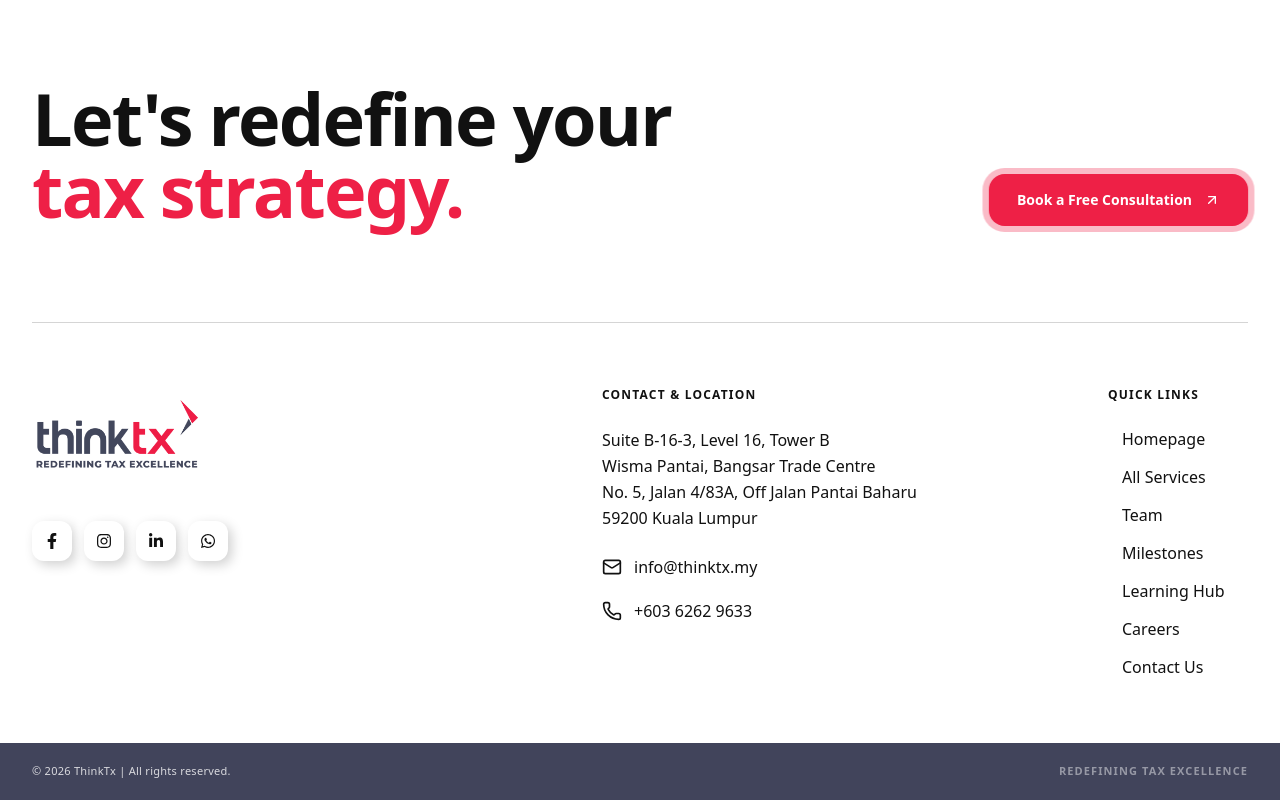
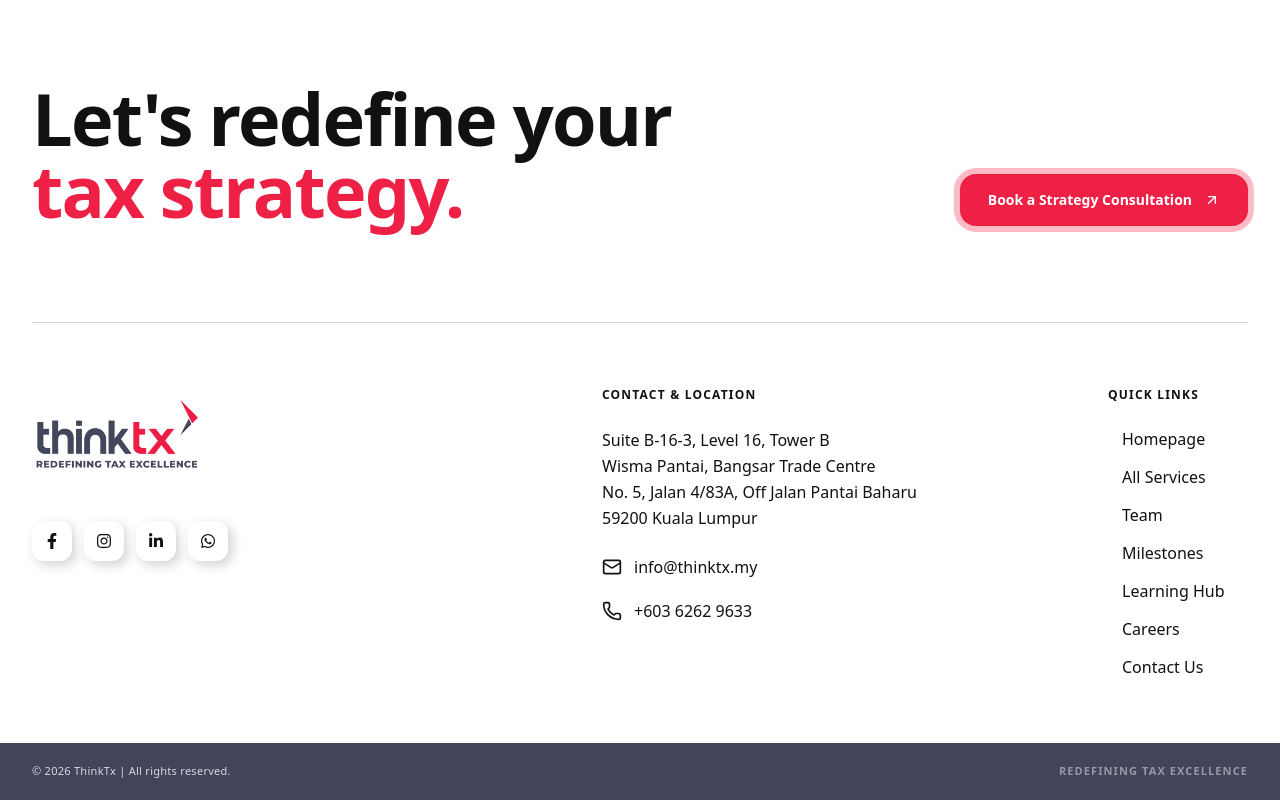
Before and after one commit to thinktx-tech/thinktx-deploy, a Next.js app: page / in a window 1280 px wide. Shown: the part 4052-4852 px from the top of the page. Built offline with nearby package versions, Linux system fonts and the light colour scheme.

Commit message:
dep check

```diff
--- a/src/components/Footer.tsx
+++ b/src/components/Footer.tsx
@@ -44,7 +44,7 @@ export default function Footer({ hideCtaButton, hideContact }: { hideCtaButton?:
                                 style={{ "--pulse-color": "rgba(238,32,70,0.6)", "--duration": "1.5s" } as React.CSSProperties}
                             >
                                 <span className="relative z-10 inline-flex items-center gap-3">
-                                    Book a Free Consultation
+                                    Book a Strategy Consultation
                                     <ArrowUpRight className="w-4 h-4 transition-transform duration-300 group-hover:translate-x-0.5 group-hover:-translate-y-0.5" />
                                 </span>
                                 <span className="absolute top-1/2 left-1/2 w-full h-full rounded-2xl bg-accent animate-pulse-ring -translate-x-1/2 -translate-y-1/2" />
```
